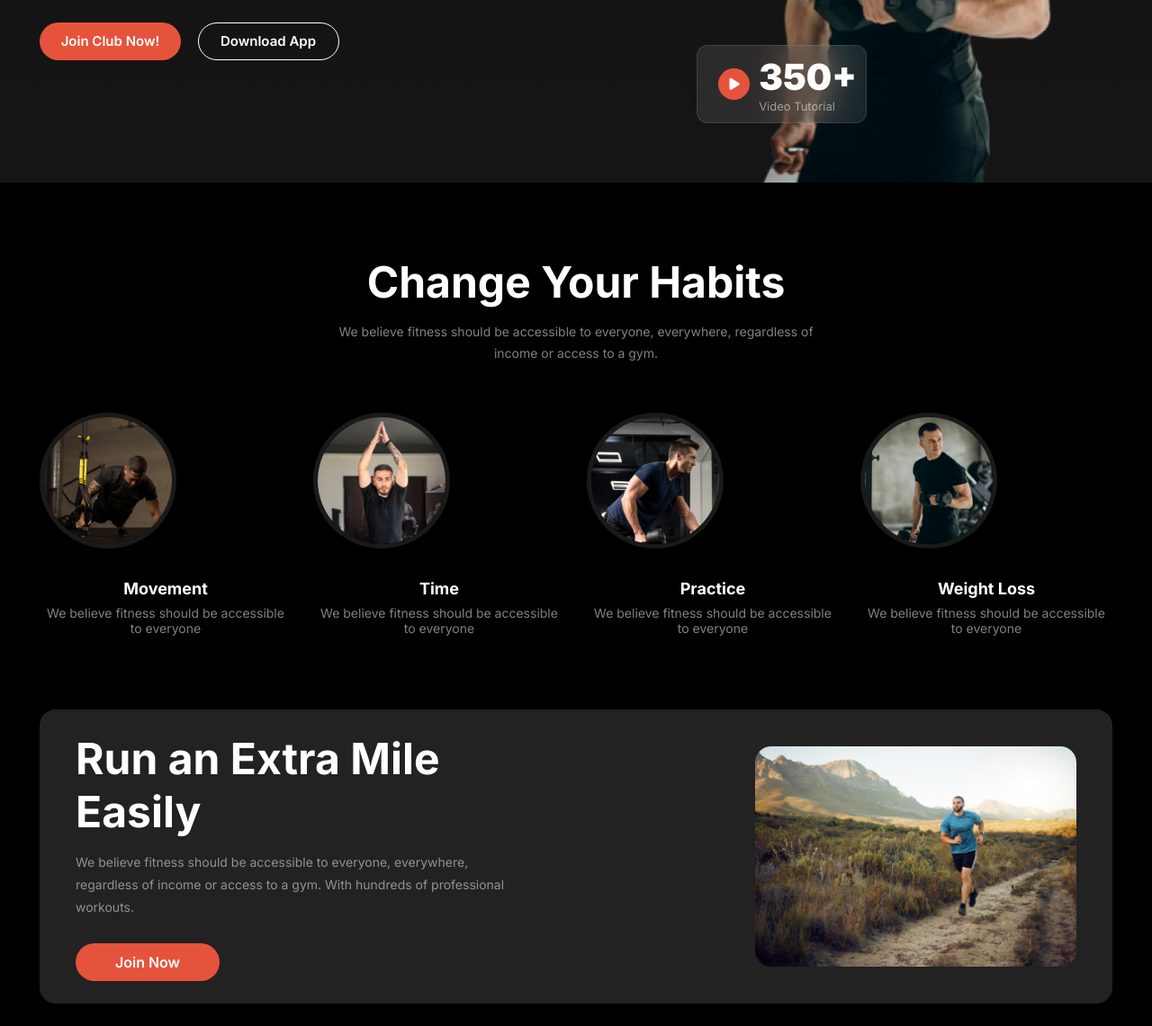
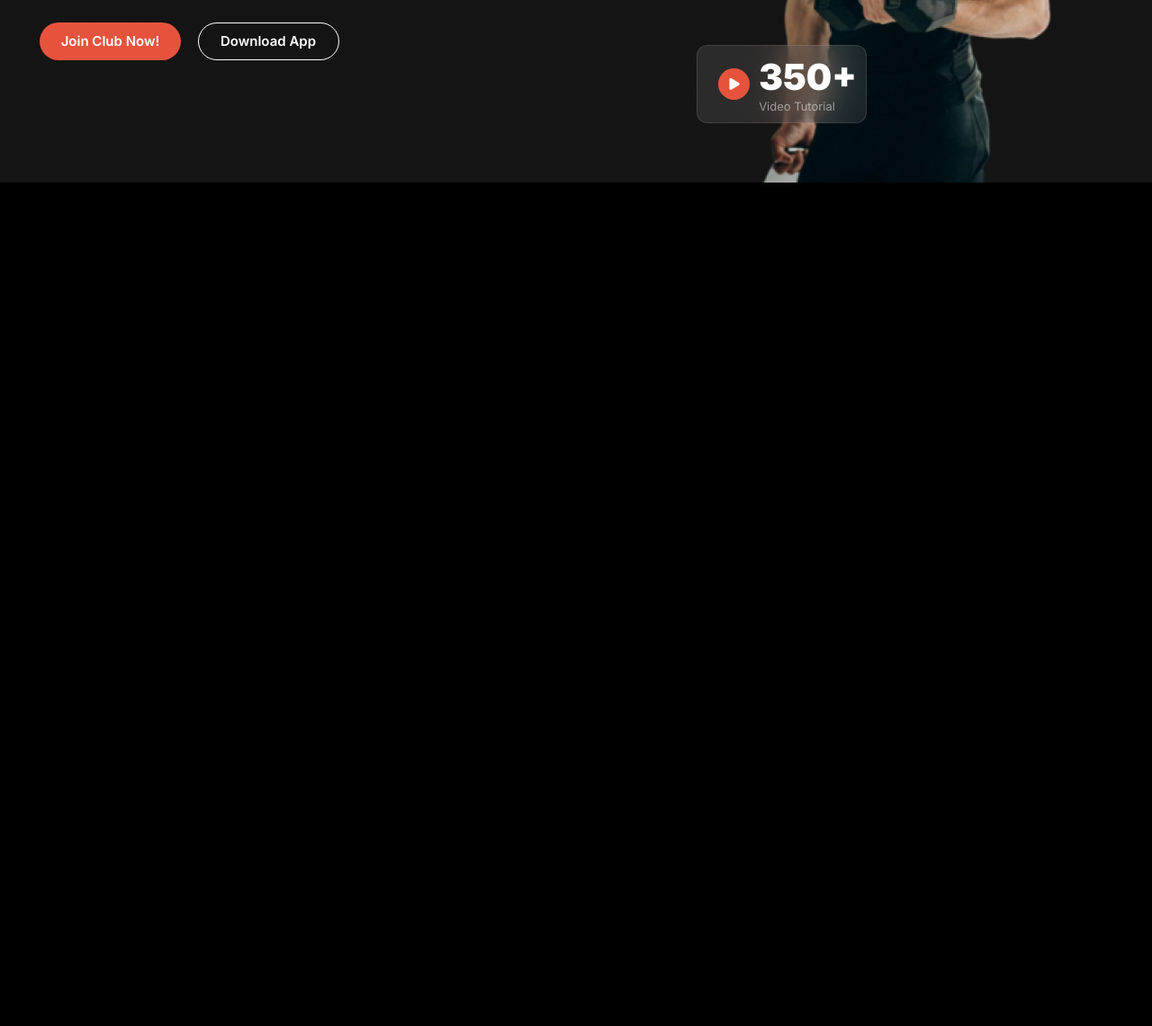
Before and after one commit to Afroza79/assignments-2, a plain HTML site: page index.html in a window 1280 px wide. Shown: the part 510-1651 px from the top of the page at 90% size. After the commit the page ends 800 px from the top, so only its background shows below. Drawn offline with Linux system fonts and the light colour scheme; a web font is replaced by a local one.

```diff
--- a/index.html
+++ b/index.html
@@ -58,52 +58,7 @@
          </section>
     </header>
     <main>
-        <!-- Change your habit -->
-         <section id="change-habit">
-            <div class="change-habit">
-                <h1>Change Your Habits</h1>
-                <p class="main-head-conent">We believe fitness should be accessible to everyone, everywhere, regardless of income or access to a gym.</p>
-                <div class="four-cards">
-                    <div class="card">
-                        <img src="./images/image3.png" alt="habit-movement">
-                        <h3>Movement</h3>
-                        <p>We believe fitness should be accessible to everyone</p>
-                    </div>
-                    <div class="card">
-                        <img src="./images/image2.png" alt="habit-movement">
-                        <h3>Time</h3>
-                        <p>We believe fitness should be accessible to everyone</p>
-                    </div>
-                    <div class="card">
-                        <img src="./images/image4.png" alt="habit-movement">
-                        <h3>Practice</h3>
-                        <p>We believe fitness should be accessible to everyone</p>
-                    </div>
-                    <div class="card">
-                        <img src="./images/image5.png" alt="habit-movement">
-                        <h3>Weight Loss</h3>
-                        <p>We believe fitness should be accessible to everyone</p>
-                    </div>
-                </div>
-            </div>
-         </section>
 
-         <!-- Run an Extra -->
-          <section id="run-extra">
-           <div class="run-extra">
-             <div class="left-content">
-               <h1>Run an Extra
-                Mile Easily</h1>
-               <p>We believe fitness should be accessible to everyone, everywhere, regardless of income or access to a gym. With hundreds of professional workouts.</p>
-               <button>Join Now</button>
-             </div>
-             <div class="right-image">
-
-             </div>
-           </div>
-          </section>
-
-          <!-- BMI Calculator -->
     </main>
     <footer></footer>
 </body>
--- a/style.css
+++ b/style.css
@@ -164,98 +164,6 @@ header {
   font-size: 15px;
 }
 
-/* Change your habit */
-#change-habit {
-  padding: 57px 190px 0px 190px;
-  margin-bottom: 25px;
-}
-.change-habit h1 {
-  font-size: 48px;
-  line-height: 120%;
-  text-align: center;
-  color: rgb(255, 255, 255);
-  margin-bottom: 14px;
-}
-.change-habit .main-head-conent {
-  font-size: 14px;
-  line-height: 24px;
-  text-align: center;
-  color: rgba(255, 255, 255, 0.5);
-  width: 47%;
-  margin: auto;
-  margin-bottom: 54px;
-}
-.four-cards {
-  display: flex;
-  justify-content: center;
-  align-items: center;
-  gap: 24px;
-}
-.four-cards img {
-  width: 152px;
-  border-radius: 50%;
-  border: 5px solid rgba(255, 255, 255, 0.1);
-}
-.four-cards h3 {
-  font-size: 18px;
-  color: rgb(255, 255, 255);
-  text-align: center;
-  margin-top: 30px;
-}
-.four-cards p {
-  font-size: 14px;
-  color: rgba(255, 255, 255, 0.5);
-  text-align: center;
-  margin-top: 8px;
-}
-
-/* Run an Extra */
-#run-extra {
-  padding: 57px 190px 0px 190px;
-  margin-bottom: 25px;
-}
-.run-extra {
-  display: flex;
-  border-radius: 18px;
-  background: rgb(34, 34, 34);
-  padding: 25px 40px;
-  align-items: center;
-}
-.right-image {
-  width: 465px;
-  height: 245px;
-  background-image: url(./images/run.jpg);
-  background-size: cover;
-  background-position: center;
-  background-repeat: no-repeat;
-  border-radius: 18px;
-}
-.left-content h1 {
-  font-size: 48px;
-  color: rgb(255, 255, 255);
-  margin-bottom: 14px;
-  width: 50%;
-}
-.left-content p {
-  font-size: 14px;
-  color: rgba(255, 255, 255, 0.5);
-  margin-bottom: 14px;
-  width: 64%;
-  line-height: 25px;
-  margin-bottom: 28px;
-}
-.left-content button {
-  border-radius: 2.5rem;
-  border: none;
-  outline: none;
-  cursor: pointer;
-  color: rgb(255, 255, 255);
-  font-size: 16px;
-  font-weight: 600;
-  width: 200px;
-  height: 47px;
-  background-color: rgb(230, 83, 60);
-}
 
 /* Responsive */
 @media only screen and (max-width: 576px) {
@@ -325,51 +233,7 @@ header {
     height: 44px;
   }
 
-  #change-habit {
-    padding: 29px 29px 0px 29px;
-    margin-bottom: 25px;
-  }
-  .change-habit h1 {
-    font-size: 32px;
-  }
-  .change-habit .main-head-conent {
-    width: 95%;
-  }
-  .four-cards {
-    flex-direction: column;
-  }
-  .card {
-    display: flex;
-    flex-direction: column;
-    align-items: center;
-  }
-  .four-cards p {
-    width: 65%;
-  }
-  #run-extra {
-    padding: 29px 29px 0px 29px;
-    margin-bottom: 25px;
-  }
-  .run-extra {
-    flex-direction: column;
-  }
-  .left-content h1 {
-    font-size: 32px;
-    width: 78%;
-  }
-  .left-content p {
-    width: 100%;
-  }
-  .left-content button {
-    width: 100%;
-  }
-  .left-content {
-    margin-bottom: 24px;
-  }
-  .right-image {
-    width: 100%;
-    height: 170px;
-  }
+
 }
 
 @media only screen and (min-width: 993px) and (max-width: 1350px) {
@@ -388,17 +252,5 @@ header {
   .up {
     width: 166px;
   }
-  #change-habit {
-    padding: 57px 44px 0px 44px;
-  }
-  #run-extra {
-    padding: 57px 44px 0px 44px;
-  }
-  .left-content h1 {
-    width: 70%;
-  }
-  .left-content button {
-    width: 160px;
-    height: 42px;
-  }
+
 }
```
